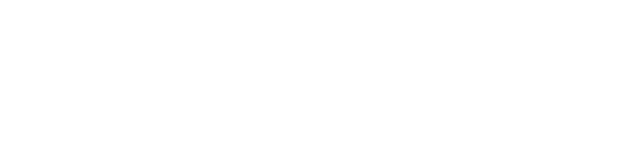
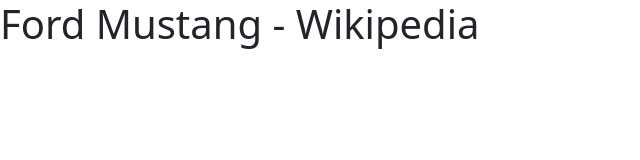
Before and after one commit to Gabrielius753/csp_ca1, a plain HTML site: page index/index.html in a window 1280 px wide. Shown: the whole page, without its empty margins (0-640 px from the left). Drawn offline with nearby package versions, Linux system fonts and the light colour scheme.

Commit message:
Changed to ford mustang

```diff
--- a/index/index.html
+++ b/index/index.html
@@ -1,12 +1,14 @@
 <!DOCTYPE html>
 <html lang="en">
     <Head>
+        <link href="https://cdn.jsdelivr.net/npm/bootstrap@5.1.3/dist/css/bootstrap.min.css" rel="stylesheet" integrity="sha384-1BmE4kWBq78iYhFldvKuhfTAU6auU8tT94WrHftjDbrCEXSU1oBoqyl2QvZ6jIW3" crossorigin="anonymous">
         <meta charset="utf-8">
-        <title>List of Epidemics</title>
+        <title>Ford Mustang</title>
     </Head>
 <body>
 
-<h1></h1>
+<h1>Ford Mustang - Wikipedia</h1>
+
 
 
 
```
